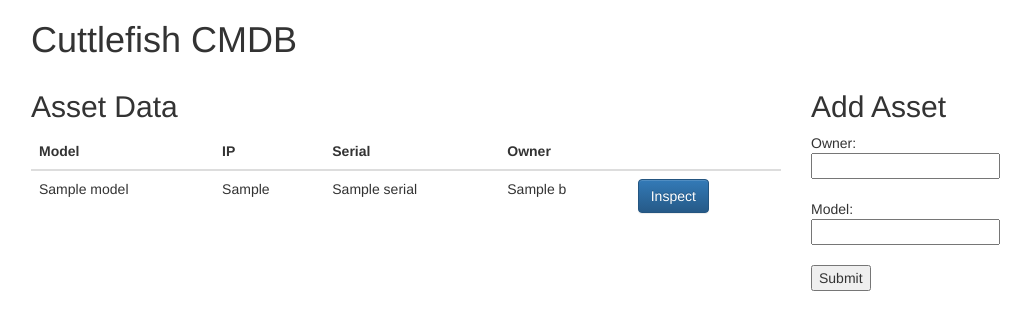
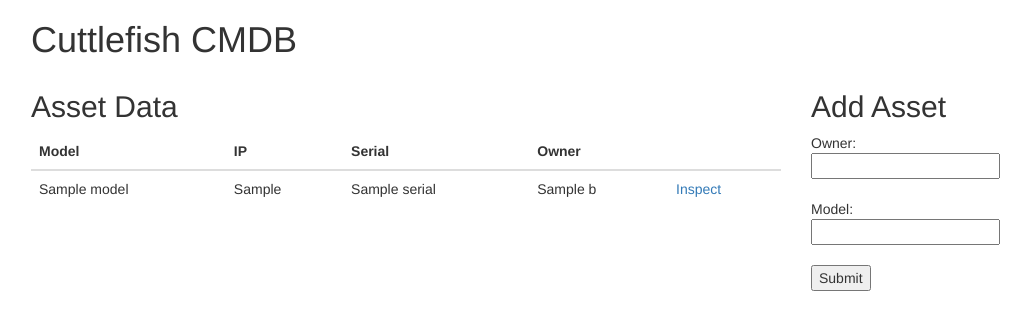
Before and after one commit to tsaoman/cuttlefish-cmdb, a Flask app: template templates/index.html in a window 1280 px wide. Shown: the top 330 px of the page, without its empty margins (39-1070 px from the left). Run offline with Flask 2, Linux system fonts and the light colour scheme; the template is opened without the code that fills it: most values are stand-ins (such as "Sample title", 1, 10 or a date in 2020); some libraries are stand-ins or nearby versions.

```diff
--- a/templates/index.html
+++ b/templates/index.html
@@ -45,7 +45,7 @@
               <td>{{ row['a']['ip'] }}</td>
               <td>{{ row['a']['serial'] }}</td>
               <td>{{ row['b']['name'] }}</td>
-              <td><a class="btn btn-primary" href="/api/return/asset/{{ row['a']['model'] }}" role="button">Inspect</a></td>
+              <td><a href="/api/return/asset/{{ row['a']['model'] }}">Inspect</a></td>
             </tr>
             {% endfor %}
           </tbody>
```
Also changed, not shown: README.md.
